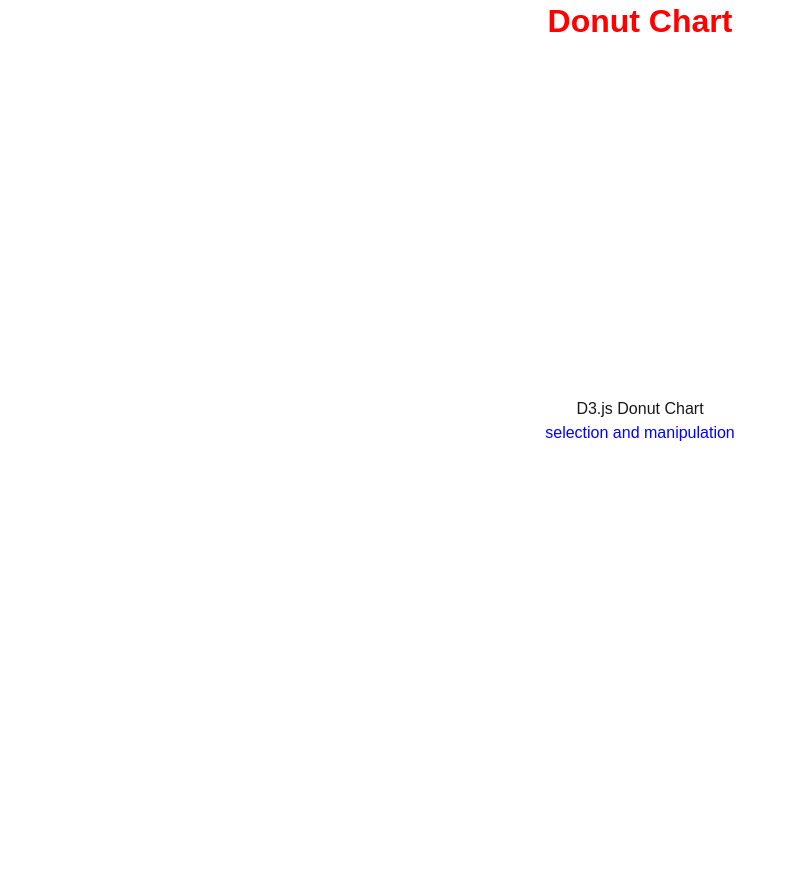
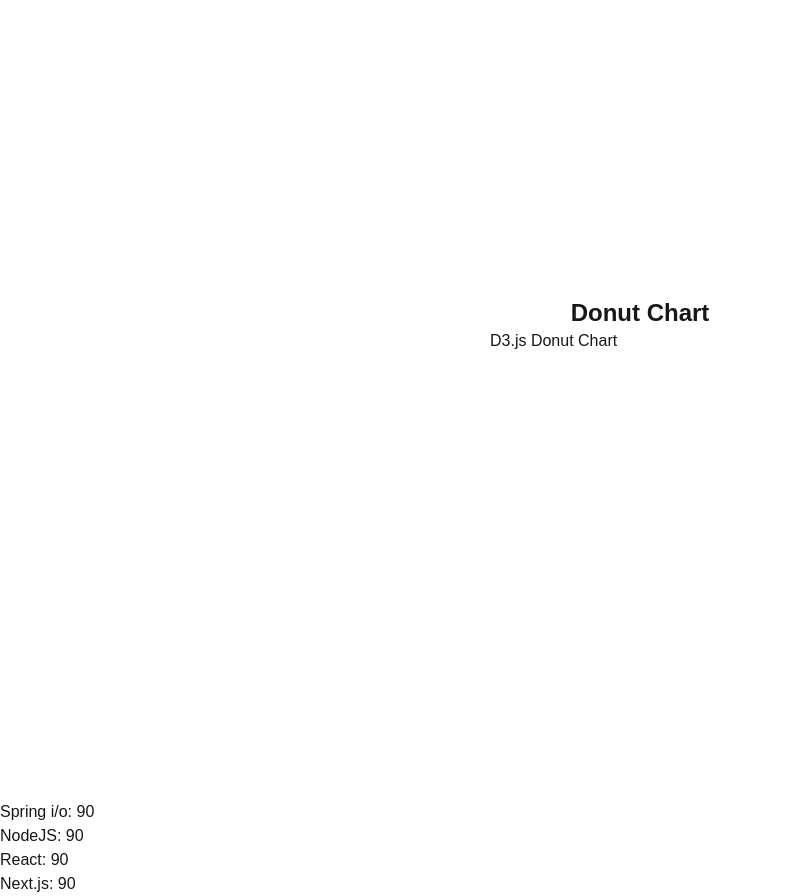
Before and after one commit to YaronVansteenkiste/VansteenkisteYaron_hybrid_topic, a Next.js app: page / in a window 1280 px wide. Shown: the whole page, without its empty margins (0-796 px from the left). Before the commit the page ends 800 px from the top, so only its background shows below. Built offline with nearby package versions, Linux system fonts and the light colour scheme.

Commit message:
03/03: data loading and binding

```diff
--- a/src/app/components/DonutChart.tsx
+++ b/src/app/components/DonutChart.tsx
@@ -5,18 +5,27 @@ import { useEffect, useRef } from "react";
 
 export default function DonutChart() {
 
-  useEffect(() => {
-    d3.select('h1')
-        .style('color', 'red')
-        .style('font-size', '2rem')
-        .style('font-weight', 'bold');
-    d3.select('p').style('color', 'blue');
-  }, []);
+    useEffect(() => {
+        const data: { framework: string; value: number }[] = [
+          { framework: "Spring i/o", value: 90 },
+          { framework: "NodeJS", value: 90 },
+          { framework: "React", value: 90 },
+          { framework: "Next.js", value: 90 }
+        ];
+
+        d3.select('body')
+        .selectAll('p')
+        .data(data)
+        .enter()
+        .append('p')
+        .text(d => `${d.framework}: ${d.value}`);
+
+      }, []);
 
   return (
-    <div style={{ display: 'flex', flexDirection: 'column', alignItems: 'center', justifyContent: 'center', height: '100vh' }}>
+    <div>
       <h1>D3.js Donut Chart</h1>
-      <p>selection and manipulation</p>
+      <svg></svg>
     </div>
   );
 }
```
